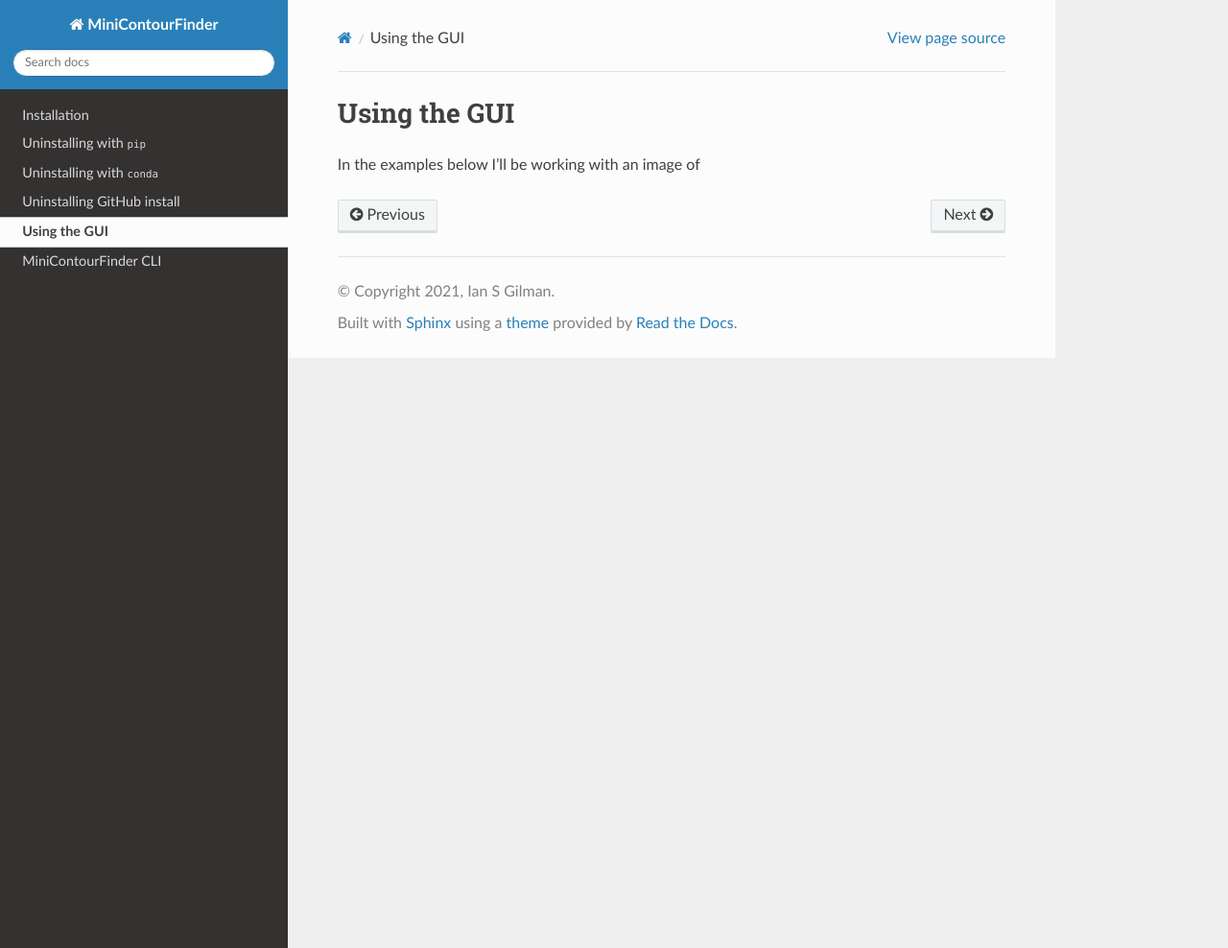
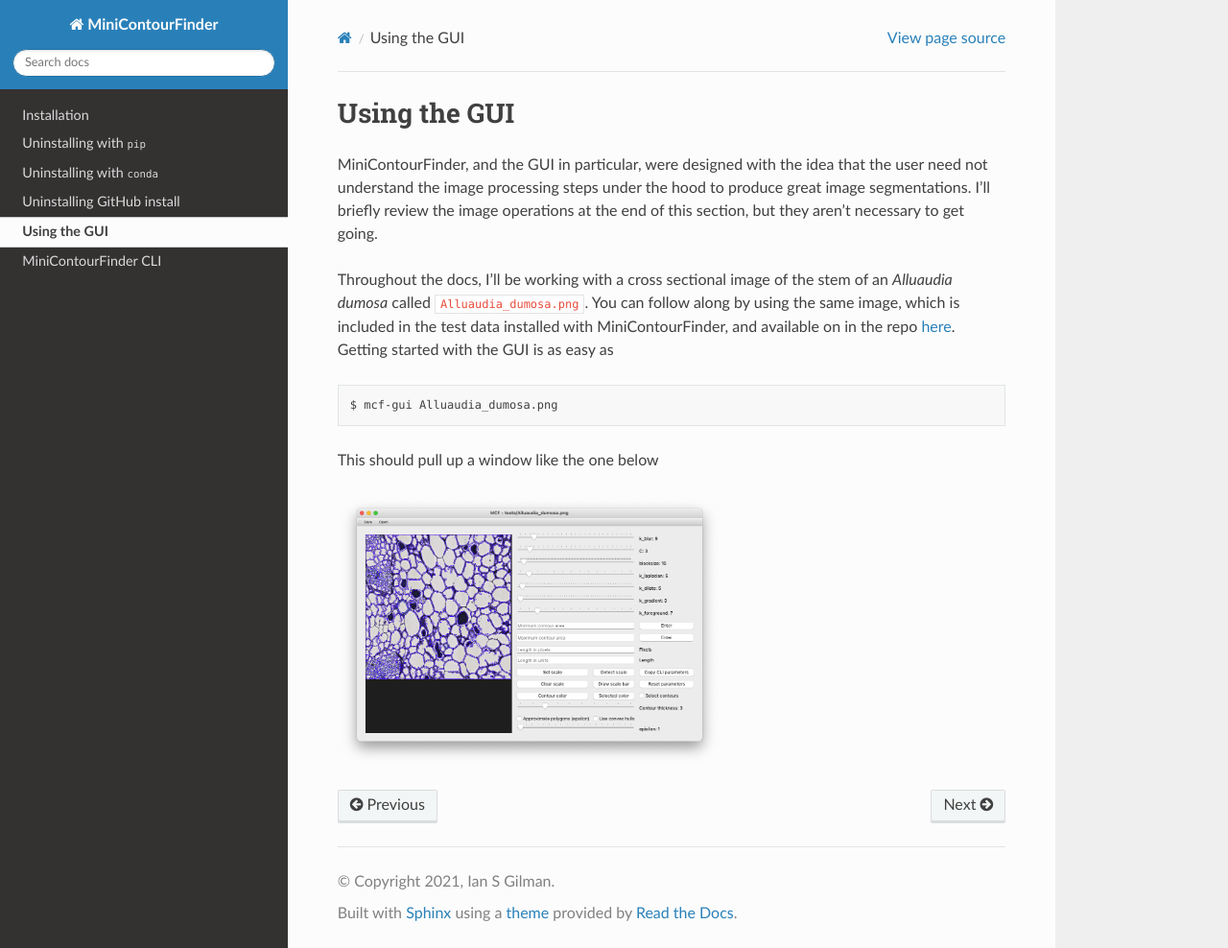
Before and after one commit to isgilman/MiniContourFinder, a Sphinx documentation site: the page built from docs/guiguide.rst, in a window 1280 px wide and 988 px high. Shown: the whole window at 96% size. Built offline with Sphinx 7.4.7 and the Read the Docs theme 2.0.0, drawn with Linux system fonts in a browser that asks for light colours.

Commit message:
Update docs, fix image import in GUI

```diff
--- a/docs/guiguide.rst
+++ b/docs/guiguide.rst
@@ -1,4 +1,15 @@
-#############
+*************
 Using the GUI
-#############
-In the examples below I'll be working with an image of
+*************
+MiniContourFinder, and the GUI in particular, were designed with the idea that the user need not understand the image processing steps under the hood to produce great image segmentations. I'll briefly review the image operations at the end of this section, but they aren't necessary to get going.
+
+Throughout the docs, I'll be working with a cross sectional image of the stem of an *Alluaudia dumosa* called ``Alluaudia_dumosa.png``. You can follow along by using the same image, which is included in the test data installed with MiniContourFinder, and available on in the repo `here <https://github.com/isgilman/MiniContourFinder/blob/master/tests/Alluaudia_dumosa.png>`_. Getting started with the GUI is as easy as
+
+.. code-block:: bash
+
+    $ mcf-gui Alluaudia_dumosa.png
+
+This should pull up a window like the one below
+
+.. image:: images/AD_GUI_screenshot.png
+    :width: 400
```
Also changed, not shown: README.md (+1 -0 lines), docs/index.rst (+0 -11 lines), docs/images/AD_GUI_screenshot.png (added), 1 other file.
